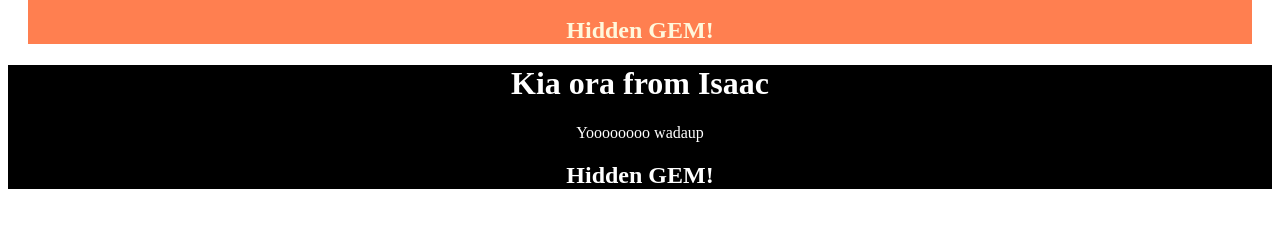
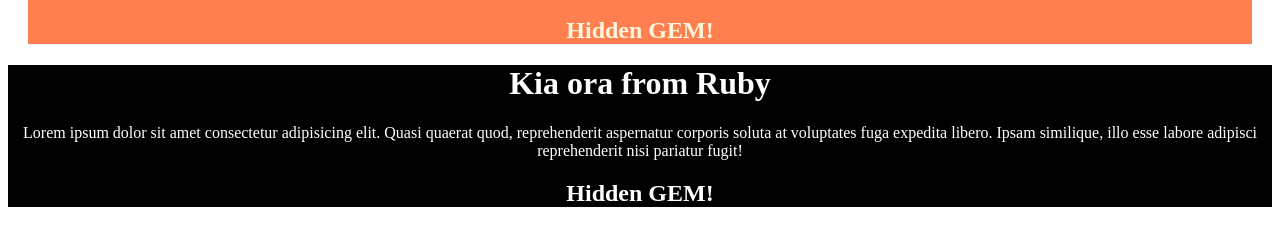
Before and after one commit to utkuyalcinyoobee/github_test, a plain HTML site: page index.html in a window 1280 px wide. Shown: the part 764-991 px from the top of the page. Drawn offline with Linux system fonts and the light colour scheme.

Commit message:
Update index.html

```diff
--- a/index.html
+++ b/index.html
@@ -43,8 +43,8 @@
         <h2 id="isaac_hidden" class="hidden">Hidden GEM!</h2>
     </div>
     <div id="ruby_div">
-      <h1>Kia ora from Isaac</h1>
-      <p>Yoooooooo wadaup</p>
+      <h1>Kia ora from Ruby</h1>
+      <p>Lorem ipsum dolor sit amet consectetur adipisicing elit. Quasi quaerat quod, reprehenderit aspernatur corporis soluta at voluptates fuga expedita libero. Ipsam similique, illo esse labore adipisci reprehenderit nisi pariatur fugit!</p>
       <h2 id="isaac_hidden" class="hidden">Hidden GEM!</h2>
   </div>
     <script src="./javascript.js"></script>
```
